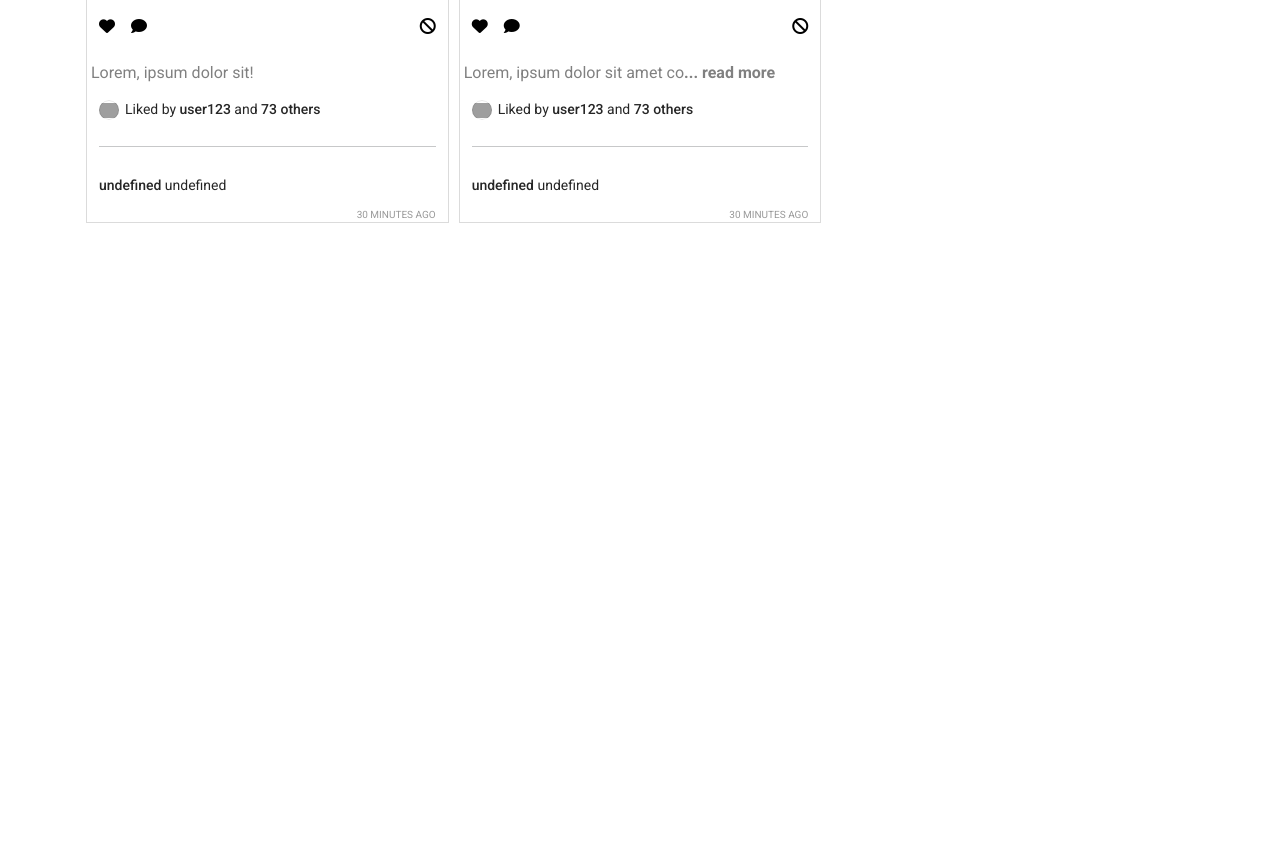
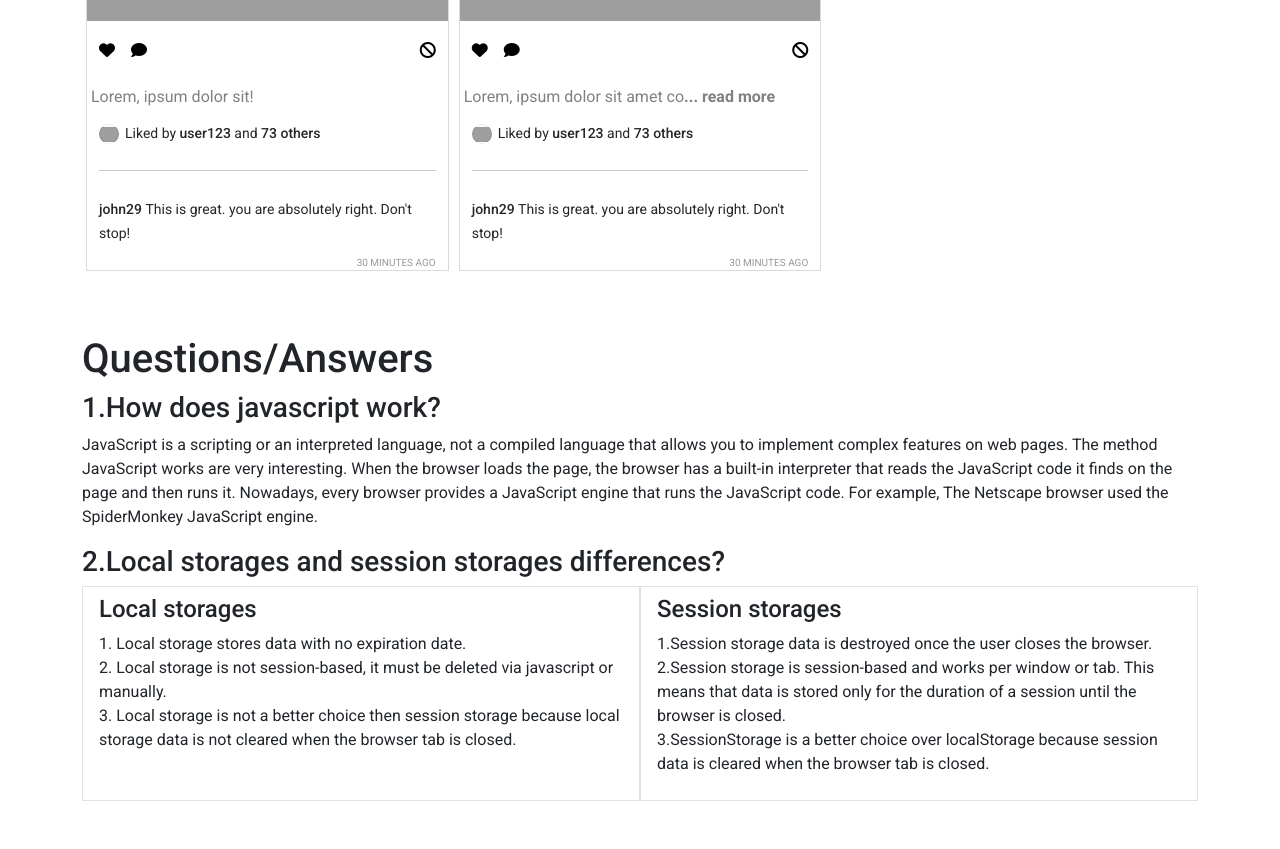
Before and after one commit to arfat132/debugging-practice, a plain HTML site: page index.html in a window 1280 px wide. Shown: the part 1261-2110 px from the top of the page. Before the commit the page ends 1500 px from the top, so only its background shows below. Drawn offline with nearby package versions, Linux system fonts and the light colour scheme; grey boxes are pictures that could not be loaded.

Commit message:
comments edited

```diff
--- a/index.html
+++ b/index.html
@@ -77,6 +77,32 @@
                 <h1>Reported posts</h1>
             </div>
         </main>
+        <section class="container py-5">
+            <h1>Questions/Answers</h1>
+            <h3>1.How does javascript work?</h3>
+            <p>JavaScript is a scripting or an interpreted language, not a compiled language that allows you to implement complex features on web pages. The method JavaScript works are very interesting.  When the browser loads the page, the browser has a built-in interpreter that reads the JavaScript code it finds on the page and then runs it. Nowadays, every browser provides a JavaScript engine that runs the JavaScript code.  For example, The Netscape browser used the SpiderMonkey JavaScript engine.</p>
+             <h3>2.Local storages and session storages differences?</h3>
+            <div class="d-flex">
+                <div class="col-md-6 border px-3 py-2">
+                    <h4>Local storages</h4>
+                    <p>
+                        1. Local storage stores data with no expiration date. <br>
+                        2. Local storage is not session-based, it must be deleted via javascript or manually. <br>
+                        3. Local storage is not a better choice then session storage because local storage data is not cleared when the browser tab is closed.
+                        </p>
+                </div>
+                <div class="col-md-6 border  px-3 py-2">
+                    <h4>Session storages</h4>
+                    <p>
+                        1.Session storage data is destroyed once the user closes the browser.<br>
+                        2.Session storage is session-based and works per window or tab. This means that data is stored only for the duration of a session until the browser is closed. <br>
+                        3.SessionStorage is a better choice over localStorage because session data is cleared when the browser tab is closed.
+                        </p>
+                </div>
+
+            </div>
+
+        </section>
         <footer></footer>
 
         <!-- add javascript  file  -->
--- a/js/app.js
+++ b/js/app.js
@@ -52,6 +52,7 @@ const switchTab = (id) => {
 
 const createPost = (post) => {
     const image = post.image;
+    console.log(post.comments[0].user)
     const div = document.createElement( "article" );
     div.classList.add( "post" );
     div.innerHTML = `
@@ -120,9 +121,9 @@ const createPost = (post) => {
                   <div class="post__description">
                     <small>
                       <a class="post__name--underline" href="#">
-                          ${post.comments?.user}
+                          ${post.comments[0].user}
                       </a>
-                      ${post.comments?.text}
+                       ${post.comments[0].text}
                     </small>
                   </div>
                   <span class="post__date-time">30 minutes ago</span>
```
